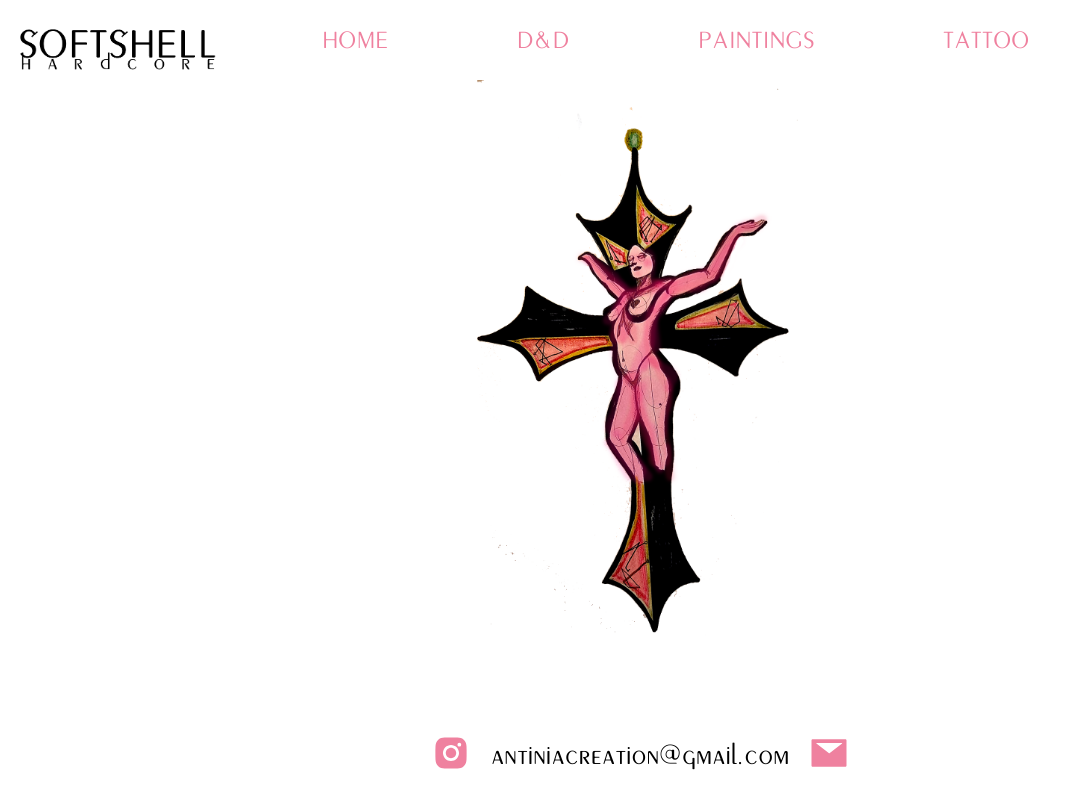
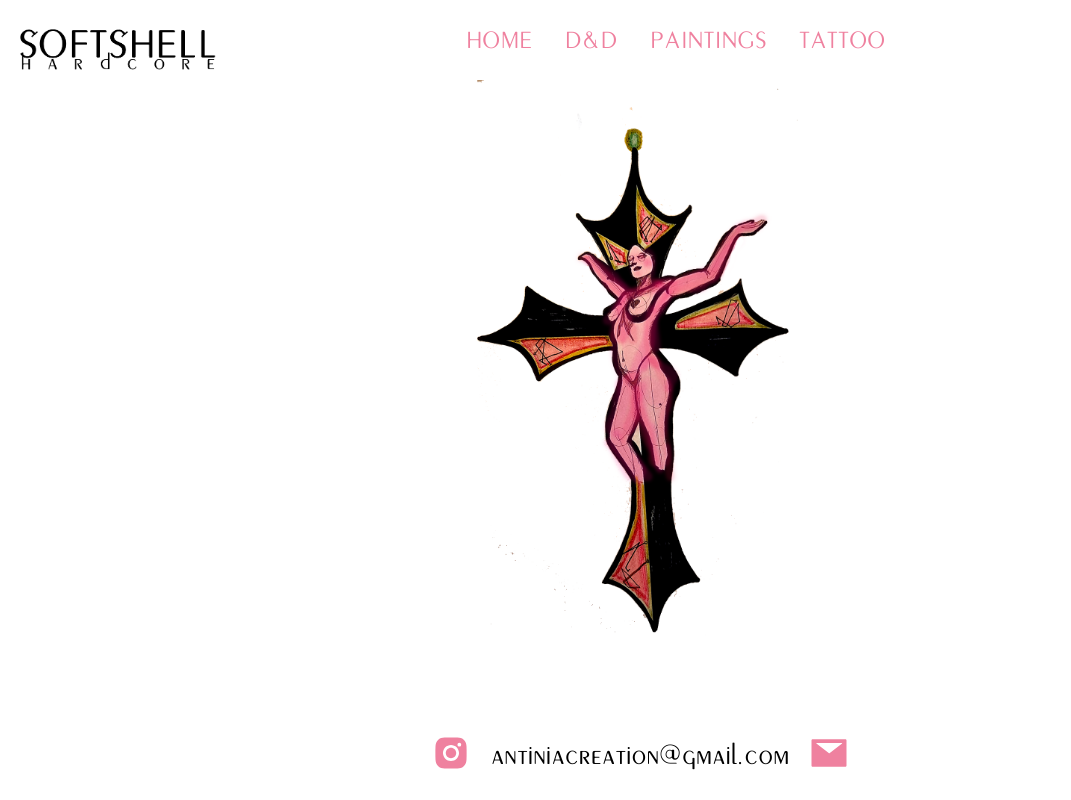
Before and after one commit to L308778/Softshell-Hardcore, a React (Create React App) app: page / in a window 1280 px wide. Shown: the whole page, without its empty margins (0-1071 px from the left). Built offline with nearby package versions, Linux system fonts and the light colour scheme.

Commit message:
Fixed Navbar

```diff
--- a/src/components/Home/Nav.css
+++ b/src/components/Home/Nav.css
@@ -58,7 +58,7 @@
 
 .nav-item {
   height: 80px;
-  margin: 4rem;
+  margin: 1rem;
 }
 
 .nav-links {
@@ -121,7 +121,7 @@
     text-align: center;
     width: 100%;
     display: table;
-    font-size: 15px;
+    font-size: 17px;
   }
 
   .nav-links:hover {
@@ -201,7 +201,7 @@
     text-align: center;
     width: 100%;
     display: table;
-    font-size: 10px;
+    font-size: 20px;
   }
 
   .nav-links:hover {
```
